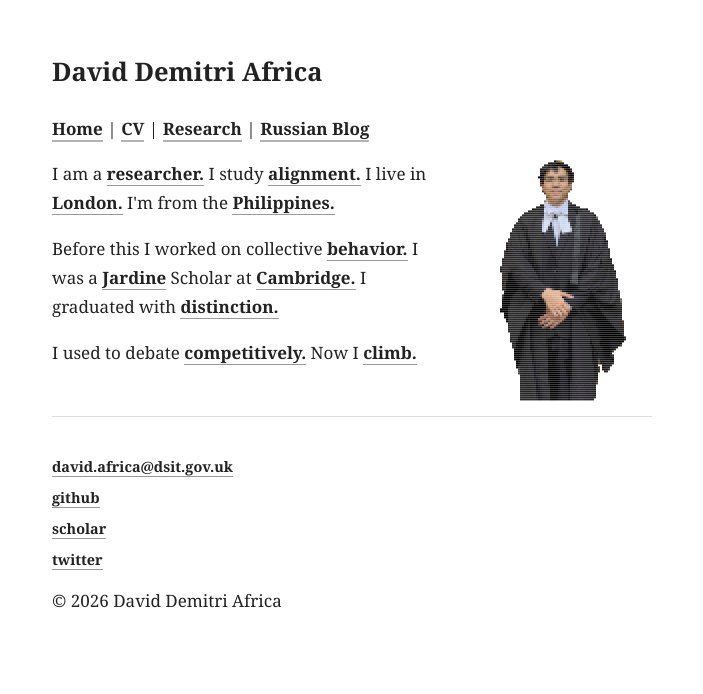
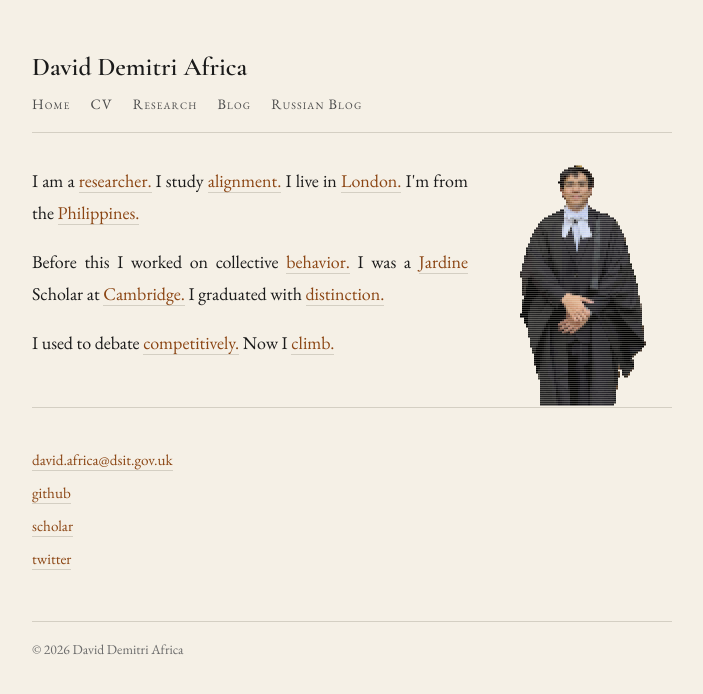
Before and after one commit to DavidDemitriAfrica/daviddemitriafrica.github.io, a Jekyll site: the page built from index.html, in a window 1280 px wide. Shown: the top 694 px of the page, without its empty margins (288-991 px from the left). Built offline with Jekyll 4.4.1, drawn with Linux system fonts in a browser that asks for light colours.

Commit message:
Redesign site with possessedmachines.com aesthetic + add blog
Cream backgrounds, EB Garamond/Cormorant Garamond typography, brown
accent links, small-caps nav. New blog page surfaces 8 LessWrong posts.
Strips inline styles from index/research pages into global stylesheet.

Co-Authored-By: Claude Opus 4.6 (1M context) <noreply@anthropic.com>

```diff
--- a/_includes/header.html
+++ b/_includes/header.html
@@ -1,9 +1,10 @@
 <header>
     <h2>David Demitri Africa</h2>
     <nav>
-        <a href="/index.html">Home</a> |
-        <a href="/cv.html">CV</a> |
-        <a href="/research.html">Research</a> |
+        <a href="/index.html">Home</a>
+        <a href="/cv.html">CV</a>
+        <a href="/research.html">Research</a>
+        <a href="/blog.html">Blog</a>
         <a href="/russian_blog.html">Russian Blog</a>
     </nav>
 </header>
--- a/_layouts/default.html
+++ b/_layouts/default.html
@@ -19,6 +19,9 @@
     <meta name="twitter:description" content="AI alignment researcher at UK AISI. Studying consistency training, evaluation awareness, and unintended generalization.">
     <meta name="twitter:image" content="https://daviddemitriafrica.github.io/assets/cutout.png">
 
+    <link rel="preconnect" href="https://fonts.googleapis.com">
+    <link rel="preconnect" href="https://fonts.gstatic.com" crossorigin>
+    <link href="https://fonts.googleapis.com/css2?family=Cormorant+Garamond:ital,wght@0,400;0,600;1,400&family=EB+Garamond:ital,wght@0,400..800;1,400..800&display=swap" rel="stylesheet">
     <link rel="stylesheet" href="/styles.css">
     <link rel="icon" type="image/svg+xml" href="/favicon.svg">
 </head>
--- a/cv.html
+++ b/cv.html
@@ -1,7 +1,11 @@
 ---
 layout: default
-title: "CV"
+title: "CV - David Demitri Africa"
 ---
+
+<h1>Curriculum Vitae</h1>
+
+<p class="cv-download"><a href="/assets/CV - David Demitri Africa - 7_12_2025.pdf">Download as PDF &darr;</a></p>
 
 <object data="/assets/CV - David Demitri Africa - 7_12_2025.pdf" type="application/pdf" width="100%" height="600px">
     <p>Your browser does not support PDFs. <a href="/assets/CV - David Demitri Africa - 7_12_2025.pdf">Download the CV</a>.</p>
--- a/index.html
+++ b/index.html
@@ -2,101 +2,6 @@
 layout: default
 title: "David Demitri Africa"
 ---
-
-<style>
-    body {
-        font-family: 'Georgia', 'Times New Roman', serif;
-        line-height: 1.7;
-        font-size: 17px;
-        color: #222;
-        margin: 50px auto;
-        max-width: 600px;
-        padding: 0 20px;
-    }
-
-    .trigger {
-        cursor: pointer;
-        color: #222;
-        text-decoration: none;
-        border-bottom: 1.5px solid #999;
-        transition: border-color 0.2s, background 0.2s;
-    }
-
-    .trigger:hover {
-        background-color: #f0f0f0;
-        border-bottom-color: #444;
-    }
-
-    .content {
-        display: none;
-        opacity: 0;
-    }
-
-    .expanded > .trigger {
-        border-bottom: none;
-        cursor: default;
-    }
-
-    .expanded > .content {
-        display: inline;
-        animation: fade 0.5s forwards;
-    }
-
-    @keyframes fade {
-        from { opacity: 0; }
-        to { opacity: 1; }
-    }
-
-    .contact-info {
-        margin-top: 3rem;
-        border-top: 1px solid #ddd;
-        padding-top: 1.5rem;
-        font-size: 0.9rem;
-    }
-
-    .contact-info ul {
-        list-style: none;
-        padding: 0;
-    }
-
-    .contact-info li {
-        margin: 0.4rem 0;
-    }
-
-    .contact-info a {
-        color: #222;
-        text-decoration: none;
-        border-bottom: 1px solid #999;
-    }
-
-    .contact-info a:hover {
-        border-bottom-color: #222;
-    }
-
-    .headshot-placeholder {
-        width: 180px;
-        height: 240px;
-        float: right;
-        margin: 0 0 1rem 1.5rem;
-    }
-
-    #headshot-canvas {
-        position: fixed;
-        top: 0;
-        left: 0;
-        width: 100vw;
-        height: 100vh;
-        pointer-events: none;
-        z-index: 10;
-    }
-
-    @media (max-width: 500px) {
-        .headshot-placeholder {
-            float: none;
-            margin: 0 auto 1.5rem auto;
-        }
-    }
-</style>
 
 <canvas id="headshot-canvas"></canvas>
 <div>
@@ -115,7 +20,7 @@ title: "David Demitri Africa"
 
     <div id="swarm-container" style="display: none; margin-top: 2rem; opacity: 0; transition: opacity 1s ease-in;">
         <canvas id="swarm-canvas"></canvas>
-        <p style="font-size: 0.85rem; color: #666; margin-top: 0.5rem; font-style: italic;">the physics of crowds and flocks—less about individuals than the space between them</p>
+        <p>the physics of crowds and flocks—less about individuals than the space between them</p>
     </div>
 
     <div class="contact-info">
--- a/russian_blog.html
+++ b/russian_blog.html
@@ -3,6 +3,8 @@ layout: default
 title: "Русский Блог"
 lang: "ru"
 ---
+
+<h1>Русский Блог</h1>
 
 <article> <h2>Неожиданный тест</h2> <p> Сегодня, 3 декабря, у нас был неожиданный тест по учебной программе. Мы совершенно не были к нему готовы, и это стало небольшим стрессом. Я чувствовал, что мог бы лучше справиться, если бы знал о тесте заранее. </p> <p> Однако, после теста я решил побаловать себя горячим шоколадом. Этот маленький жест заботы о себе помог мне успокоиться и почувствовать себя лучше. В итоге, день оказался не таким уж плохим! </p> </article>
 
--- a/styles.css
+++ b/styles.css
@@ -1,41 +1,114 @@
-/* --- LAYOUT & ALIGNMENT --- */
-
-/* By applying the width/margin to 'body', we force the
-   Header AND the Main Content to align flush left
-   within the same centered column.
-*/
-body {
-    font-family: 'Georgia', 'Times New Roman', serif;
-    line-height: 1.5; /* Slightly increased for literary feel */
-    font-size: 16px;
-    color: #222;
-    margin: 50px auto;
-    max-width: 650px;
-    padding: 0 10px;
+/* ===== DESIGN TOKENS ===== */
+:root {
+    --bg-primary:   #f5f0e6;
+    --bg-secondary: #ebe5d9;
+    --text-primary:   #1a1a1a;
+    --text-secondary: #4a4a4a;
+    --text-muted:     #6b6b6b;
+    --accent:         #8b4513;
+    --border:         #d4cfc3;
 }
 
-/* --- UNIFIED LINK & TRIGGER STYLING --- */
+/* ===== BASE ===== */
+*, *::before, *::after { box-sizing: border-box; }
+
+body {
+    font-family: 'EB Garamond', Georgia, 'Times New Roman', serif;
+    font-size: 18px;
+    line-height: 1.75;
+    color: var(--text-primary);
+    background: var(--bg-primary);
+    max-width: 680px;
+    margin: 50px auto;
+    padding: 0 20px;
+    text-rendering: optimizeLegibility;
+}
+
+/* ===== TYPOGRAPHY ===== */
+h1, h2, h3, h4 {
+    font-family: 'Cormorant Garamond', Georgia, serif;
+    font-weight: 600;
+    line-height: 1.3;
+    color: var(--text-primary);
+}
+
+h1 { font-size: 2rem;   margin: 0 0 1rem; }
+h2 { font-size: 1.5rem; margin: 0 0 0.75rem; }
+h3 { font-size: 1.15rem; margin: 0 0 0.25em; }
+
+p { margin: 0 0 1em; text-align: justify; }
+
+/* ===== LINKS & TRIGGERS ===== */
 a, .trigger {
     cursor: pointer;
-    color: #222;
+    color: var(--accent);
     text-decoration: none;
-    font-weight: 600;
-    border-bottom: 2px solid #b4b4b4;
-    transition: background 0.2s, color 0.2s, border-bottom-color 0.2s;
-    margin: 0;
+    border-bottom: 1.5px solid var(--border);
+    transition: color 0.2s, border-bottom-color 0.2s, background 0.2s;
+}
+
+a:hover, a:focus,
+.trigger:hover {
+    color: #5a2d0c;
+    border-bottom-color: var(--accent);
+    background: rgba(139, 69, 19, 0.06);
+}
+
+/* ===== HEADER & NAV ===== */
+header {
+    margin-bottom: 2rem;
+    padding-bottom: 1rem;
+    border-bottom: 1px solid var(--border);
+}
+
+header h2 {
+    font-family: 'Cormorant Garamond', Georgia, serif;
+    font-size: 1.6rem;
+    margin: 0 0 0.5rem;
+}
+
+header h2 a {
+    border-bottom: none;
+    color: var(--text-primary);
+}
+header h2 a:hover {
+    color: var(--accent);
+    background: none;
+}
+
+nav {
+    display: flex;
+    flex-wrap: wrap;
+    gap: 1.25rem;
+}
+
+nav a {
+    font-variant: small-caps;
+    font-size: 0.9rem;
+    letter-spacing: 0.08em;
+    border-bottom: none;
+    color: var(--text-secondary);
     padding: 0;
 }
 
-a:hover, .trigger:hover {
-    background-color: #e3e3e3;
-    color: #000;
-    border-bottom-color: #000;
+nav a:hover, nav a:focus {
+    color: var(--accent);
+    background: none;
 }
 
-/* --- TELESCOPIC MECHANICS --- */
+/* ===== FOOTER ===== */
+footer {
+    margin-top: 3rem;
+    padding-top: 1rem;
+    border-top: 1px solid var(--border);
+    font-size: 0.85rem;
+    color: var(--text-muted);
+}
+
+/* ===== TELESCOPIC TEXT ===== */
 .telescopic-text {
-    font-size: 1.15rem;
-    line-height: 1.6;
+    font-size: 1.05rem;
+    line-height: 1.75;
 }
 
 .content {
@@ -47,7 +120,6 @@ a:hover, .trigger:hover {
     display: none;
 }
 
-/* "display: inline" allows the text to flow into the paragraph naturally */
 .expanded > .content {
     display: inline;
     animation: smoothFade 0.8s forwards;
@@ -55,18 +127,189 @@ a:hover, .trigger:hover {
 
 @keyframes smoothFade {
     from { opacity: 0; }
-    to { opacity: 1; }
+    to   { opacity: 1; }
 }
 
+/* ===== CONTACT INFO ===== */
 .contact-info {
     margin-top: 3rem;
-    border-top: 1px solid #eee;
-    padding-top: 1rem;
+    border-top: 1px solid var(--border);
+    padding-top: 1.5rem;
     font-size: 0.95rem;
 }
 
-/* Subtle styling for the story section to differentiate it slightly */
-.narrative-sprawl {
-    margin-top: 2rem;
-    margin-bottom: 2rem;
+.contact-info ul {
+    list-style: none;
+    padding: 0;
 }
+
+.contact-info li {
+    margin: 0.4rem 0;
+}
+
+/* ===== HEADSHOT & CANVAS ===== */
+.headshot-placeholder {
+    width: 180px;
+    height: 240px;
+    float: right;
+    margin: 0 0 1rem 1.5rem;
+}
+
+#headshot-canvas {
+    position: fixed;
+    top: 0;
+    left: 0;
+    width: 100vw;
+    height: 100vh;
+    pointer-events: none;
+    z-index: 10;
+}
+
+/* ===== SWARM CANVAS ===== */
+#swarm-container p {
+    font-size: 0.85rem;
+    color: var(--text-muted);
+    font-style: italic;
+}
+
+/* ===== RESEARCH LIST ===== */
+.research-list {
+    max-width: 75ch;
+    margin: 0;
+    padding-left: 1.25em;
+    line-height: 1.6;
+}
+
+.research-list > li {
+    margin: 0 0 1.25em 0;
+    padding: 0 0 1em 0;
+    border-bottom: 1px solid var(--border);
+}
+
+.research-list > li:last-child {
+    border-bottom: 0;
+}
+
+.research-title {
+    margin: 0 0 0.25em 0;
+    font-size: 1.05em;
+    line-height: 1.35;
+}
+
+.research-title a {
+    text-decoration: none;
+}
+
+.research-title a:hover,
+.research-title a:focus {
+    text-decoration: underline;
+}
+
+.research-list p strong {
+    color: var(--text-secondary);
+}
+
+/* ===== BLOG POST CARDS ===== */
+.blog-list {
+    list-style: none;
+    padding: 0;
+    margin: 0;
+}
+
+.blog-list > li {
+    margin: 0 0 2rem 0;
+    padding: 0 0 1.5rem 0;
+    border-bottom: 1px solid var(--border);
+}
+
+.blog-list > li:last-child {
+    border-bottom: 0;
+}
+
+.blog-date {
+    display: block;
+    font-variant: small-caps;
+    font-size: 0.85rem;
+    letter-spacing: 0.05em;
+    color: var(--text-muted);
+    margin-bottom: 0.25rem;
+}
+
+.blog-title {
+    font-family: 'Cormorant Garamond', Georgia, serif;
+    font-weight: 600;
+    font-size: 1.25rem;
+    line-height: 1.35;
+    margin: 0 0 0.5rem;
+}
+
+.blog-title a {
+    border-bottom: none;
+}
+
+.blog-title a:hover {
+    border-bottom: 1.5px solid var(--accent);
+}
+
+.blog-excerpt {
+    color: var(--text-secondary);
+    font-size: 0.95rem;
+    line-height: 1.65;
+    margin: 0 0 0.5rem;
+}
+
+.blog-read-more {
+    font-size: 0.9rem;
+}
+
+/* ===== CV ===== */
+.cv-download {
+    display: inline-block;
+    margin-bottom: 1.5rem;
+    font-size: 0.95rem;
+}
+
+/* ===== RESPONSIVE ===== */
+@media (max-width: 500px) {
+    body {
+        font-size: 16px;
+        margin: 30px auto;
+    }
+
+    .headshot-placeholder {
+        float: none;
+        margin: 0 auto 1.5rem auto;
+    }
+
+    nav {
+        gap: 0.75rem;
+    }
+
+    .blog-title {
+        font-size: 1.1rem;
+    }
+}
+
+/* ===== PRINT ===== */
+@media print {
+    body {
+        background: white;
+        color: black;
+        max-width: 100%;
+    }
+
+    nav, footer, #headshot-canvas, #swarm-container {
+        display: none;
+    }
+
+    a {
+        color: black;
+        border-bottom: none;
+    }
+
+    a[href]::after {
+        content: " (" attr(href) ")";
+        font-size: 0.8em;
+        color: #666;
+    }
+}
```
Also changed, not shown: other parts of index.html (+4 -4 lines), blog.html (added, +68 -0 lines), research.html (+0 -37 lines), favicon.svg.
